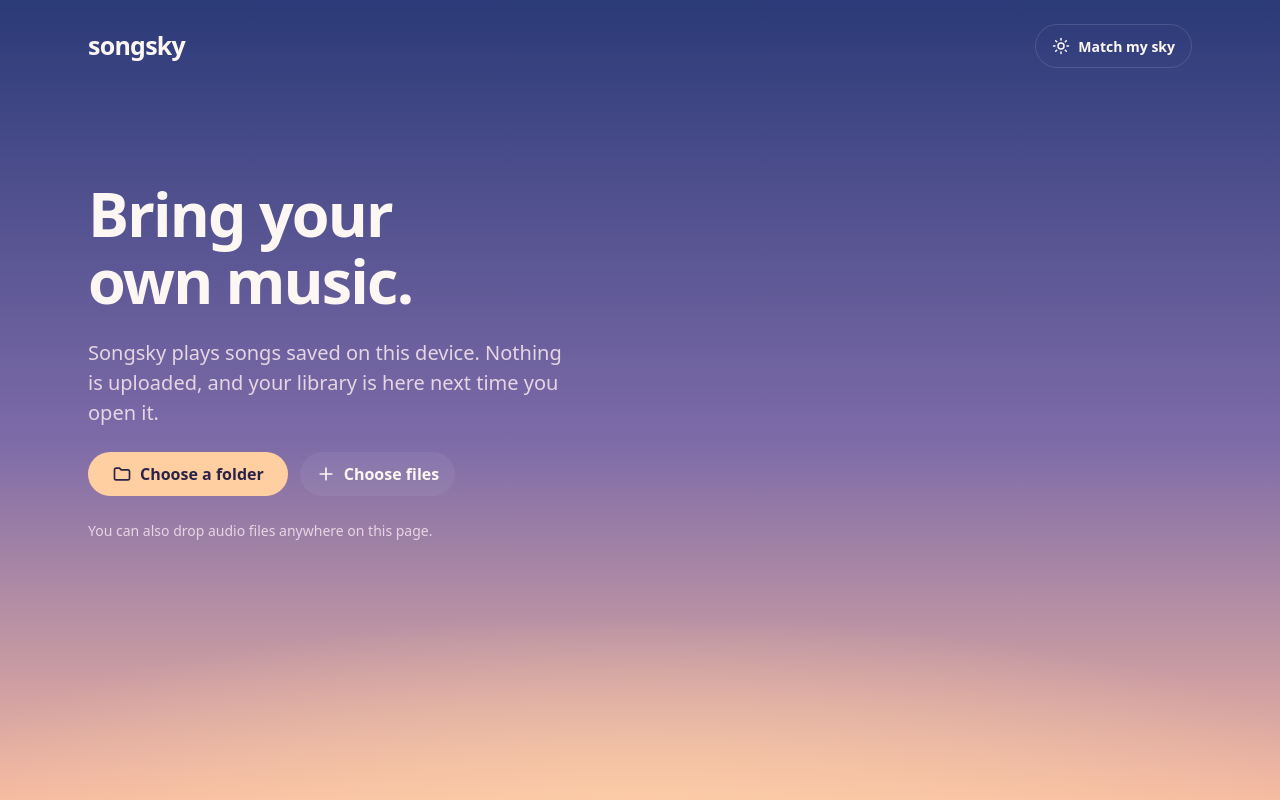
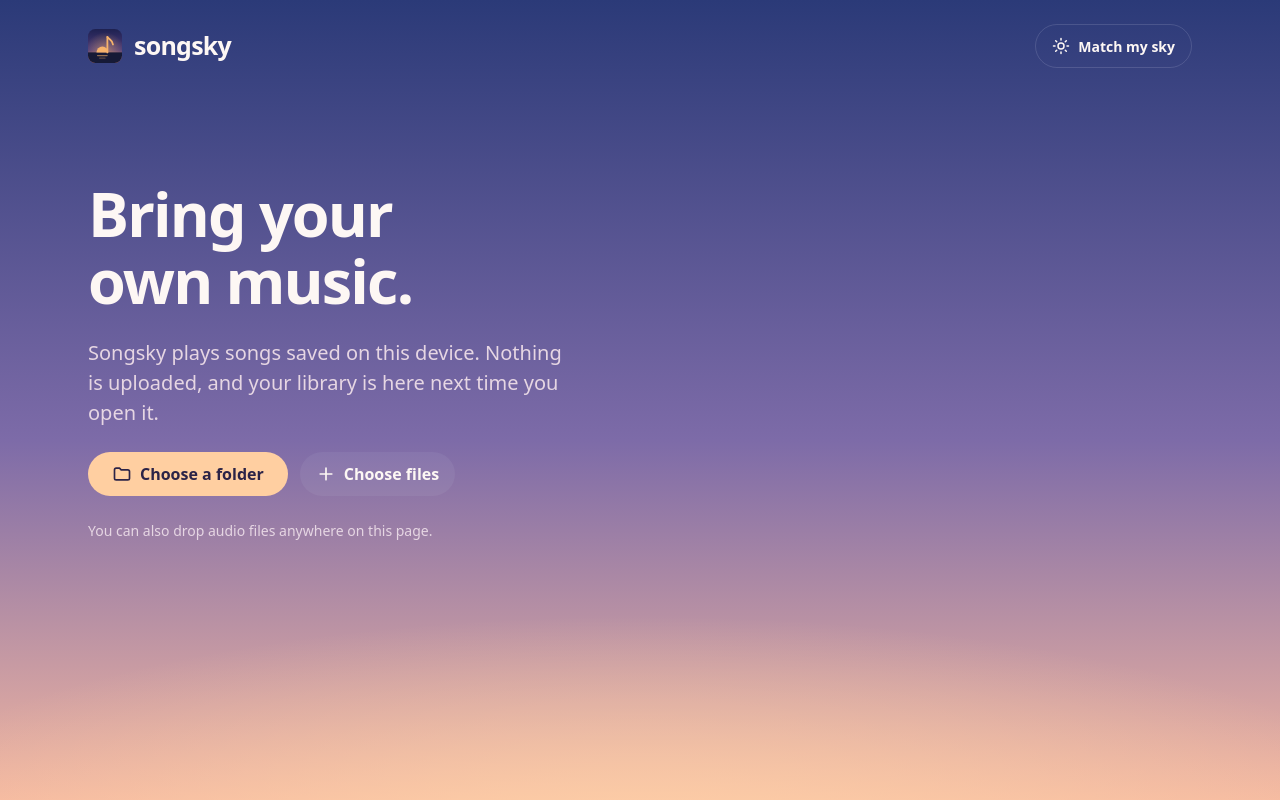
Before and after one commit to mesubash/songsky, a Svelte app: page / in a window 1280 px wide. Built offline with nearby package versions, Linux system fonts and the light colour scheme.

Commit message:
feat(ui): show the Songsky mark beside the wordmark

```diff
--- a/src/ui/Header.svelte
+++ b/src/ui/Header.svelte
@@ -2,12 +2,15 @@
 import { library } from '$lib/library/library.svelte';
 import { together } from '$lib/together/together.svelte';
 import Button from './Button.svelte';
+import Logo from './Logo.svelte';
 import SkyControl from './SkyControl.svelte';
 import TogetherButton from './TogetherButton.svelte';
 </script>
 
 <header class="header">
-  <h1 class="wordmark">songsky<span class="visually-hidden"> music player</span></h1>
+  <h1 class="wordmark">
+    <Logo size={34} />songsky<span class="visually-hidden"> music player</span>
+  </h1>
 
   <div class="actions">
     <SkyControl />
@@ -38,6 +41,9 @@ import TogetherButton from './TogetherButton.svelte';
 }
 
 .wordmark {
+  display: flex;
+  align-items: center;
+  gap: var(--space-3);
   font-size: var(--text-xl);
   letter-spacing: -0.03em;
 }
--- /dev/null
+++ b/src/ui/Logo.svelte
@@ -0,0 +1,41 @@
+<script lang="ts">
+/** The Songsky mark: a music note whose head is the sun rising over the horizon. */
+let { size = 32 }: { size?: number } = $props();
+</script>
+
+<!-- Decorative: the wordmark next to it carries the name. -->
+<svg class="logo" width={size} height={size} viewBox="0 0 64 64" aria-hidden="true">
+  <defs>
+    <linearGradient id="logo-sky" x1="0" y1="0" x2="0" y2="1">
+      <stop offset="0" stop-color="#1e2150" />
+      <stop offset=".62" stop-color="#4b3b7a" />
+      <stop offset="1" stop-color="#e07a5f" />
+    </linearGradient>
+    <radialGradient id="logo-glow" cx=".5" cy=".7" r=".6">
+      <stop offset="0" stop-color="#f6b26b" stop-opacity=".55" />
+      <stop offset="1" stop-color="#f6b26b" stop-opacity="0" />
+    </radialGradient>
+    <clipPath id="logo-tile"><rect width="64" height="64" rx="14" /></clipPath>
+    <clipPath id="logo-above"><rect width="64" height="44" /></clipPath>
+  </defs>
+  <g clip-path="url(#logo-tile)">
+    <rect width="64" height="64" fill="url(#logo-sky)" />
+    <rect width="64" height="64" fill="url(#logo-glow)" />
+    <rect y="44" width="64" height="20" fill="#161a36" />
+    <circle cx="27" cy="44" r="11" fill="#f6b26b" clip-path="url(#logo-above)" />
+    <g fill="none" stroke="#f6b26b" stroke-linecap="round" stroke-width="3.4">
+      <path d="M36.5 44V15" />
+      <path d="M36.5 15c3.5 5.5 10.5 6.5 10.5 14" />
+    </g>
+    <g stroke="#f6b26b" stroke-linecap="round" stroke-width="2.4">
+      <path d="M18 50h18" opacity=".55" />
+      <path d="M22 55h10" opacity=".3" />
+    </g>
+  </g>
+</svg>
+
+<style>
+.logo {
+  flex: none;
+}
+</style>
```
Also changed, not shown: 1 other file (tests, documents, lock files or other folders).
